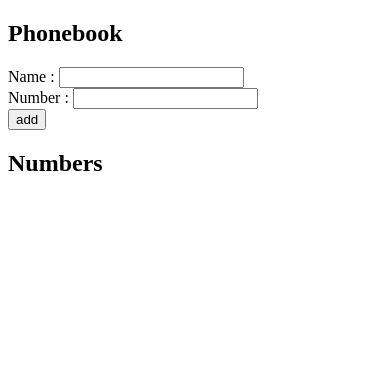
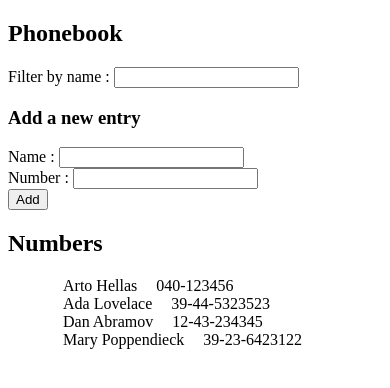
Before and after one commit to anantakrroy/ModernWebDevelopment, a React (Vite) app in the folder part2/: page / in a window 390 px wide. Shown: the top 388 px of the page. Built offline with nearby package versions, Linux system fonts and the light colour scheme.

Commit message:
Part 2 Exercise 2.9 phonebook step4

```diff
--- a/part2/src/App.jsx
+++ b/part2/src/App.jsx
@@ -1,9 +1,15 @@
 import { useState } from "react";
 
 const App = () => {
-  const [persons, setPersons] = useState([]);
+  const [persons, setPersons] = useState([
+    { name: "Arto Hellas", number: "040-123456", id: 1 },
+    { name: "Ada Lovelace", number: "39-44-5323523", id: 2 },
+    { name: "Dan Abramov", number: "12-43-234345", id: 3 },
+    { name: "Mary Poppendieck", number: "39-23-6423122", id: 4 },
+  ]);
   const [newName, setNewName] = useState("");
   const [newPhone, setNewPhone] = useState("");
+  const [filterPersons, setFilterPersons] = useState(persons);
 
   const isNamePresent = (name) => {
     return persons.find((e) => e.name.toLowerCase() === name.toLowerCase());
@@ -13,7 +19,7 @@ const App = () => {
     event.preventDefault();
     const newPerson = {
       name: newName,
-      phone: newPhone
+      phone: newPhone,
     };
     if (isNamePresent(newName)) {
       alert(`${newName} is already added to the phonebook ! `);
@@ -32,12 +38,20 @@ const App = () => {
   const handlePhoneChange = (event) => {
     const phoneNumber = event.target.value;
     setNewPhone(phoneNumber);
+  };
+
+  const filterNames = (event) => {
+    const filterBy = event.target.value.toLowerCase();
+    const filtered = persons.filter(person => person.name.toLowerCase().includes(filterBy));
+    setFilterPersons(filtered);
   }
 
   return (
     <div>
       <h2>Phonebook</h2>
+      <div>Filter by name : <input onChange={filterNames}/></div>
       <form>
+        <h3>Add a new entry</h3>
         <div>
           Name : <input value={newName} onChange={handleNameChange} />
         </div>
@@ -46,14 +60,17 @@ const App = () => {
         </div>
         <div>
           <button type="submit" onClick={addEntry}>
-            add
+            Add
           </button>
         </div>
       </form>
       <h2>Numbers</h2>
       <ul style={{ listStyle: "none" }}>
-        {persons.map((person) => (
-          <li key={person.name}><span style={{"padding": "15px"}}>{person.name} </span><span> {person.phone} </span></li>
+        {filterPersons.map((person) => (
+          <li key={person.name}>
+            <span style={{ padding: "15px" }}>{person.name} </span>
+            <span> {person.number} </span>
+          </li>
         ))}
       </ul>
     </div>
```
